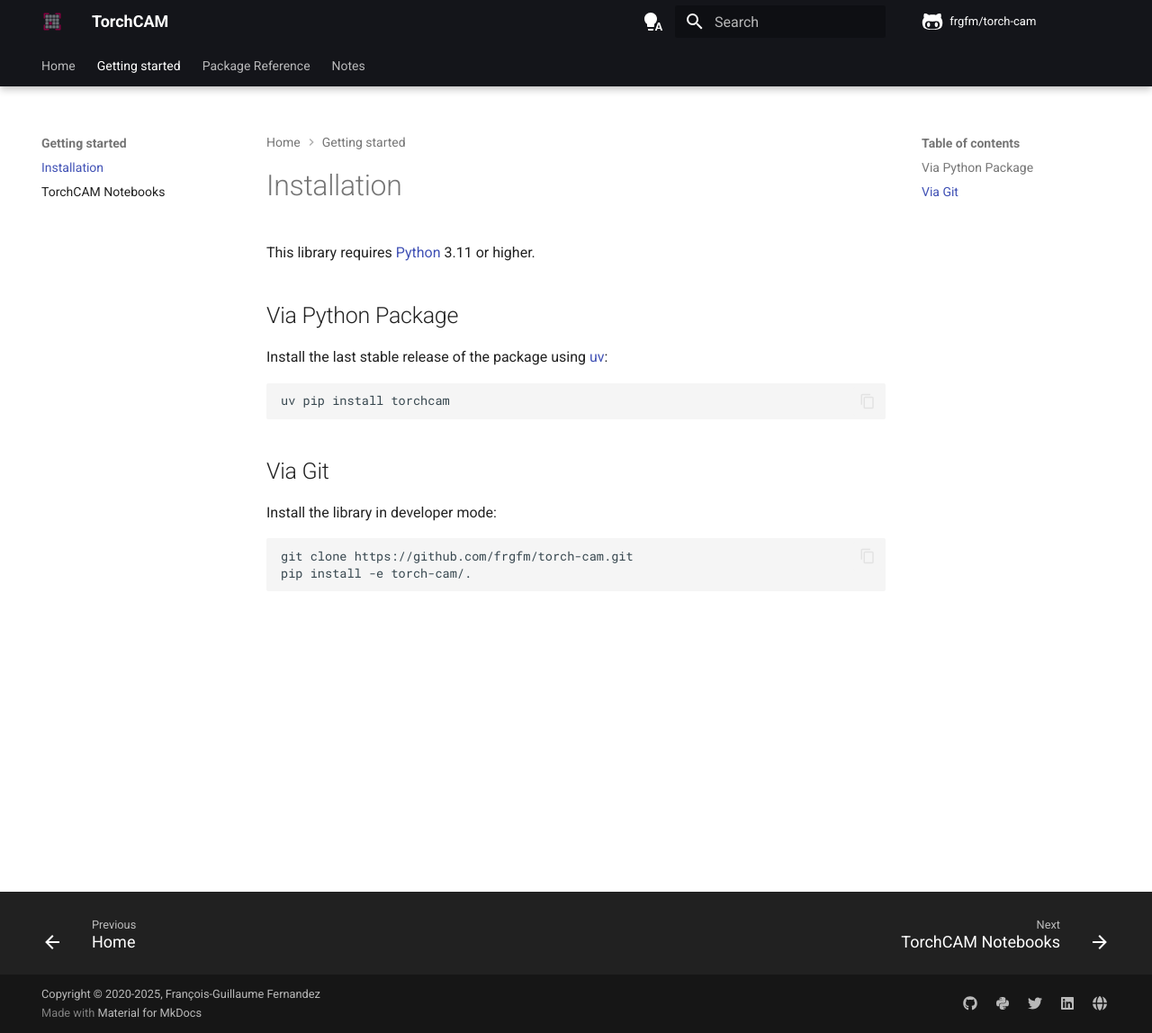
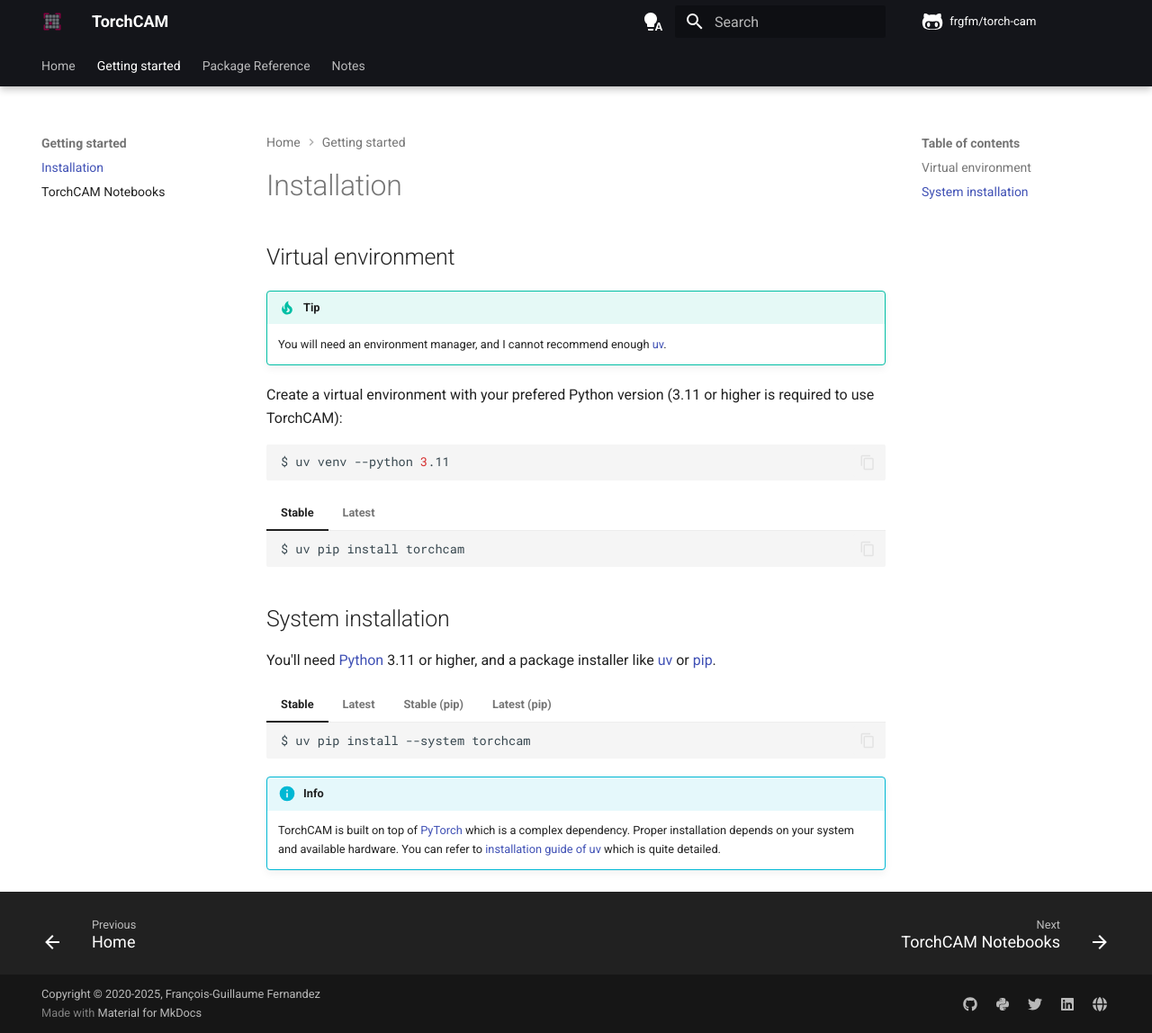
Before and after one commit to frgfm/torch-cam, an MkDocs documentation site: the page built from docs/docs/getting-started/installation.md, in a window 1280 px wide and 1148 px high. Shown: the whole window at 90% size. Built offline with MkDocs 1.6.1 and Material for MkDocs 9.7.7, drawn with Linux system fonts in a browser that asks for light colours; comment, search, counter and statistics services are not loaded.

Commit message:
docs(installation): add details for proper installation

````diff
--- a/docs/docs/getting-started/installation.md
+++ b/docs/docs/getting-started/installation.md
@@ -1,20 +1,55 @@
 # Installation
 
-This library requires [Python](https://www.python.org/downloads/) 3.11 or higher.
+## Virtual environment
 
-## Via Python Package
+!!! tip
+    You will need an environment manager, and I cannot recommend enough [uv](https://docs.astral.sh/uv/getting-started/installation/).
 
-Install the last stable release of the package using [uv](https://docs.astral.sh/uv/):
-
+Create a virtual environment with your prefered Python version (3.11 or higher is required to use TorchCAM):
 ```bash
-uv pip install torchcam
+$ uv venv --python 3.11
 ```
 
-## Via Git
+=== "Stable"
 
-Install the library in developer mode:
+    ```bash
+    $ uv pip install torchcam
+    ```
 
-```bash
-git clone https://github.com/frgfm/torch-cam.git
-pip install -e torch-cam/.
-```
+=== "Latest"
+
+    ```bash
+    $ uv pip install torch-cam @ git+https://github.com/frgfm/torch-cam.git
+    ```
+
+
+## System installation
+
+You'll need [Python](https://www.python.org/downloads/) 3.11 or higher, and a package installer like [uv](https://docs.astral.sh/uv/getting-started/installation/) or [pip](https://packaging.python.org/en/latest/tutorials/installing-packages/).
+
+=== "Stable"
+
+    ```bash
+    $ uv pip install --system torchcam
+    ```
+
+=== "Latest"
+
+    ```bash
+    $ uv pip install --system torch-cam @ git+https://github.com/frgfm/torch-cam.git
+    ```
+
+=== "Stable (pip)"
+
+    ```bash
+    $ pip install torchcam
+    ```
+
+=== "Latest (pip)"
+
+    ```bash
+    $ pip install torch-cam @ git+https://github.com/frgfm/torch-cam.git
+    ```
+
+!!! info
+    TorchCAM is built on top of [PyTorch](https://github.com/pytorch/pytorch) which is a complex dependency. Proper installation depends on your system and available hardware. You can refer to [installation guide of uv](https://docs.astral.sh/uv/guides/integration/pytorch) which is quite detailed.
--- a/docs/mkdocs.yml
+++ b/docs/mkdocs.yml
@@ -81,6 +81,7 @@
         - reference/utils.md
       Notes:
         - notes/changelog.md
+  # termynal:
   mkdocstrings:
     handlers:
       python:
@@ -136,18 +137,9 @@
   pymdownx.inlinehilite:
   pymdownx.snippets:
   pymdownx.superfences:
-  pymdownx.blocks.admonition:
-    types:
-    - note
-    - attention
-    - caution
-    - danger
-    - error
-    - tip
-    - hint
-    - warning
-    - info
-    - check
+  pymdownx.tabbed:
+    alternate_style: true
+  admonition:
   pymdownx.arithmatex:
     generic: true
 extra_javascript:
````
Also changed, not shown: docs/docs/index.md (+56 -0 lines).
